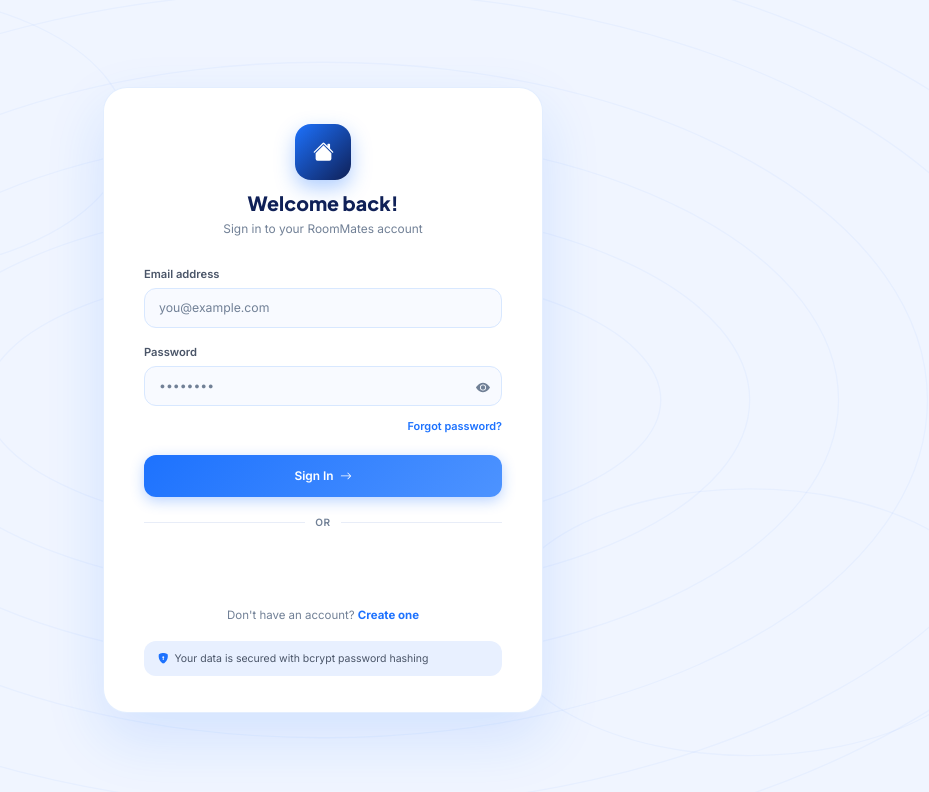
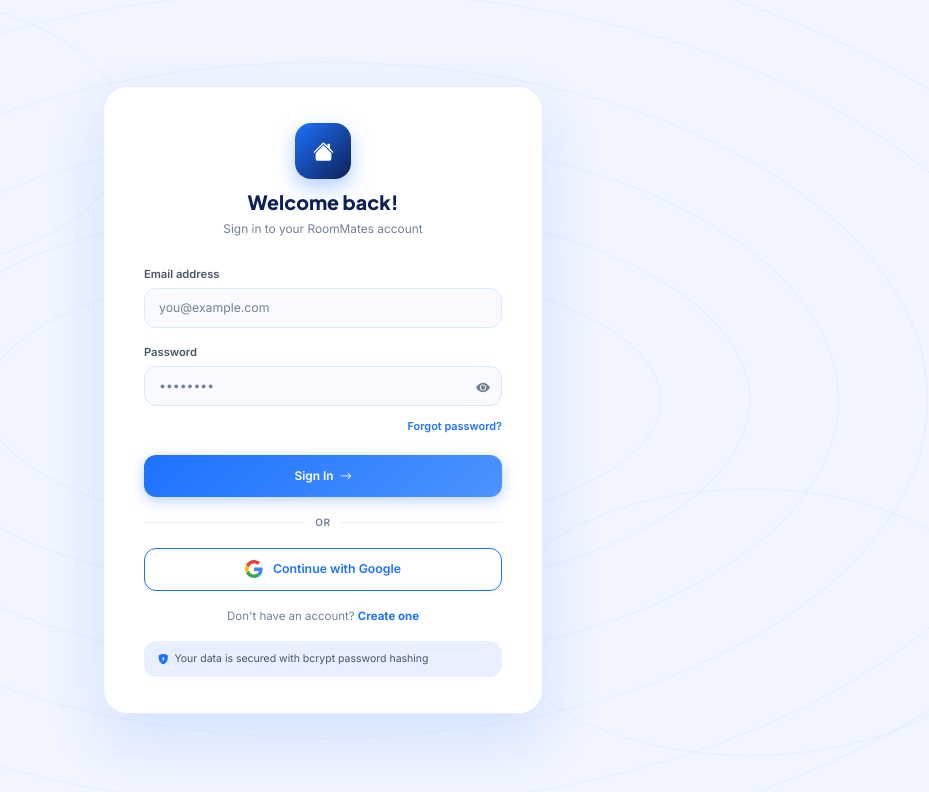
Before and after one commit to nikksinghh/expense-tracker, a React (Vite) app in the folder Frontend/: page /login in a window 1280 px wide. Shown: the top 792 px of the page, without its empty margins (317-1246 px from the left). Built offline with nearby package versions, Linux system fonts and the light colour scheme; no server answers.

Commit message:
fix(auth): ensure GoogleAuthButton always renders below OR divider with real Google client ID

```diff
--- a/Frontend/src/components/Auth/GoogleAuthButton.jsx
+++ b/Frontend/src/components/Auth/GoogleAuthButton.jsx
@@ -2,6 +2,9 @@ import { useEffect, useRef, useState } from 'react';
 import { useNavigate } from 'react-router-dom';
 import { useAuth } from '../../contexts/AuthContext';
 import { useToast } from '../../contexts/ToastContext';
+
+// Real Google OAuth Client ID provided for the RoomMates project
+const DEFAULT_GOOGLE_CLIENT_ID = '142740479335-23ben0g6abeob15cbs8i1pdikekljna3.apps.googleusercontent.com';
 
 // Safe Client-side JWT Decoder for Google ID Tokens
 const decodeGoogleJwt = (token) => {
@@ -20,21 +23,30 @@ const decodeGoogleJwt = (token) => {
   }
 };
 
-const GoogleAuthButton = ({ text = 'signin_with', isRegister = false }) => {
-  const googleBtnRef = useRef(null);
-  const [isConfigured, setIsConfigured] = useState(false);
+const GoogleAuthButton = ({ isRegister = false }) => {
+  const googleBtnContainerRef = useRef(null);
+  const [loading, setLoading] = useState(false);
+  const [gsiLoaded, setGsiLoaded] = useState(false);
   const { loginWithGoogle } = useAuth();
   const toast = useToast();
   const navigate = useNavigate();
 
+  const clientId = (import.meta.env.VITE_GOOGLE_CLIENT_ID || DEFAULT_GOOGLE_CLIENT_ID).trim();
+
+  // Handle Google ID Token Response from GSI
   const handleCredentialResponse = async (response) => {
-    if (!response?.credential) return;
-    const payload = decodeGoogleJwt(response.credential);
-    if (!payload || !payload.email) {
-      toast('Failed to parse Google account information.', 'error');
+    if (!response?.credential) {
+      toast('No credential received from Google.', 'error');
       return;
     }
 
+    const payload = decodeGoogleJwt(response.credential);
+    if (!payload || !payload.email) {
+      toast('Failed to read Google account identity.', 'error');
+      return;
+    }
+
+    setLoading(true);
     try {
       const res = await loginWithGoogle({
         credential: response.credential,
@@ -54,101 +66,141 @@ const GoogleAuthButton = ({ text = 'signin_with', isRegister = false }) => {
       }
     } catch (err) {
       toast(err.response?.data?.message || 'Google authentication failed. Please try again.', 'error');
+    } finally {
+      setLoading(false);
     }
   };
 
   useEffect(() => {
-    const clientId = import.meta.env.VITE_GOOGLE_CLIENT_ID;
-    const isRealClientId = clientId && clientId.trim() !== '' && !clientId.includes('your_google_client_id') && !clientId.includes('1048293849182-googleclientid');
-
-    if (!isRealClientId) {
-      setIsConfigured(false);
+    // 1. Ensure Google Identity Services script is present in DOM
+    const loadGsiScript = () => {
+      if (window.google?.accounts?.id) {
+        setGsiLoaded(true);
         return;
       }
 
-    setIsConfigured(true);
+      const existingScript = document.querySelector('script[src="https://accounts.google.com/gsi/client"]');
+      if (!existingScript) {
+        const script = document.createElement('script');
+        script.src = 'https://accounts.google.com/gsi/client';
+        script.async = true;
+        script.defer = true;
+        script.onload = () => setGsiLoaded(true);
+        document.head.appendChild(script);
+      } else {
+        existingScript.addEventListener('load', () => setGsiLoaded(true));
+        // Check periodically in case it already loaded
+        const checkInterval = setInterval(() => {
+          if (window.google?.accounts?.id) {
+            setGsiLoaded(true);
+            clearInterval(checkInterval);
+          }
+        }, 200);
+        setTimeout(() => clearInterval(checkInterval), 5000);
+      }
+    };
 
-    const initGoogleGSI = () => {
-      if (window.google?.accounts?.id) {
+    loadGsiScript();
+  }, []);
+
+  useEffect(() => {
+    if (!gsiLoaded || !window.google?.accounts?.id) return;
+
     try {
       window.google.accounts.id.initialize({
-            client_id: clientId.trim(),
+        client_id: clientId,
         callback: handleCredentialResponse,
         auto_select: false,
         cancel_on_tap_outside: true
       });
 
-          if (googleBtnRef.current) {
-            googleBtnRef.current.innerHTML = '';
-            window.google.accounts.id.renderButton(googleBtnRef.current, {
+      // Render the official Google button inside our container if desired
+      if (googleBtnContainerRef.current) {
+        googleBtnContainerRef.current.innerHTML = '';
+        window.google.accounts.id.renderButton(googleBtnContainerRef.current, {
           theme: 'outline',
           size: 'large',
           type: 'standard',
-              text: text,
+          text: isRegister ? 'signup_with' : 'signin_with',
           shape: 'rectangular',
-              width: '100%',
+          width: 320,
           logo_alignment: 'left'
         });
       }
 
-          // Trigger Google One-Tap account chooser for signed-in Chrome users
+      // Automatically display Google One-Tap for logged-in Chrome users
       window.google.accounts.id.prompt();
-        } catch (e) {
-          console.warn('Google GSI initialization notice:', e);
+    } catch (err) {
+      console.warn('Google GSI init notice:', err);
     }
-      }
-    };
+  }, [gsiLoaded, clientId, isRegister]);
+
+  // Click handler for our visible native RoomMates Google button
+  const handleButtonClick = () => {
+    if (loading) return;
 
     if (window.google?.accounts?.id) {
-      initGoogleGSI();
+      try {
+        window.google.accounts.id.initialize({
+          client_id: clientId,
+          callback: handleCredentialResponse,
+          auto_select: false
+        });
+        window.google.accounts.id.prompt();
+      } catch {
+        toast('Opening Google Authentication...', 'info');
+      }
     } else {
-      const interval = setInterval(() => {
-        if (window.google?.accounts?.id) {
-          clearInterval(interval);
-          initGoogleGSI();
-        }
-      }, 300);
-      return () => clearInterval(interval);
-    }
-  }, [text]);
-
-  const handleManualClick = () => {
-    const clientId = import.meta.env.VITE_GOOGLE_CLIENT_ID;
-    const isRealClientId = clientId && clientId.trim() !== '' && !clientId.includes('your_google_client_id') && !clientId.includes('1048293849182-googleclientid');
-
-    if (!isRealClientId) {
-      toast('Google Sign-In setup: Add your VITE_GOOGLE_CLIENT_ID to your environment variables (Vercel / .env).', 'warning');
-      return;
-    }
-
-    if (window.google?.accounts?.id) {
-      window.google.accounts.id.prompt();
-    } else {
-      toast('Connecting to Google Identity Services...', 'info');
+      toast('Loading Google Sign-In service. Please tap again in a moment.', 'info');
     }
   };
 
   return (
     <div style={{ width: '100%', margin: '12px 0' }}>
-      {isConfigured ? (
-        <div ref={googleBtnRef} style={{ width: '100%', minHeight: 42, display: 'flex', justifyContent: 'center' }} />
-      ) : (
+      {/* 1. Styled, visible native button that ALWAYS renders cleanly */}
       <button
         type="button"
         className="btn-rm-outline"
-          onClick={handleManualClick}
-          style={{ width: '100%', justifyContent: 'center', padding: '11px', display: 'flex', alignItems: 'center', gap: 10, fontSize: '0.88rem', fontWeight: 600 }}
-          id="google-auth-btn"
+        onClick={handleButtonClick}
+        disabled={loading}
+        style={{
+          width: '100%',
+          justifyContent: 'center',
+          padding: '11px',
+          display: 'flex',
+          alignItems: 'center',
+          gap: 10,
+          fontSize: '0.88rem',
+          fontWeight: 600,
+          position: 'relative',
+          cursor: loading ? 'not-allowed' : 'pointer'
+        }}
+        id="google-signin-btn"
       >
-          <svg width="18" height="18" viewBox="0 0 48 48">
+        {loading ? (
+          <span className="spinner" style={{ width: 18, height: 18, borderWidth: 2 }} />
+        ) : (
+          <>
+            <svg width="18" height="18" viewBox="0 0 48 48" style={{ flexShrink: 0 }}>
               <path fill="#EA4335" d="M24 9.5c3.54 0 6.71 1.22 9.21 3.6l6.85-6.85C35.9 2.38 30.47 0 24 0 14.62 0 6.51 5.38 2.56 13.22l7.98 6.19C12.43 13.72 17.74 9.5 24 9.5z"/>
               <path fill="#4285F4" d="M46.98 24.55c0-1.57-.15-3.09-.38-4.55H24v9.02h12.94c-.58 2.96-2.26 5.48-4.78 7.18l7.73 6c4.51-4.18 7.09-10.36 7.09-17.65z"/>
               <path fill="#FBBC05" d="M10.53 28.59c-.48-1.45-.76-2.99-.76-4.59s.27-3.14.76-4.59l-7.98-6.19C.92 16.46 0 20.12 0 24c0 3.88.92 7.54 2.56 10.78l7.97-6.19z"/>
               <path fill="#34A853" d="M24 48c6.48 0 11.93-2.13 15.89-5.81l-7.73-6c-2.15 1.45-4.92 2.3-8.16 2.3-6.26 0-11.57-4.22-13.47-9.91l-7.98 6.19C6.51 42.62 14.62 48 24 48z"/>
             </svg>
-          {isRegister ? 'Sign Up with Google' : 'Continue with Google'}
+            <span>{isRegister ? 'Sign Up with Google' : 'Continue with Google'}</span>
+          </>
+        )}
       </button>
-      )}
+
+      {/* 2. Hidden/Auxiliary GSI Mount Node for official GSI Button Overlay */}
+      <div
+        ref={googleBtnContainerRef}
+        style={{
+          display: 'none',
+          justifyContent: 'center',
+          marginTop: 6
+        }}
+      />
     </div>
   );
 };
```
Lines whose indentation alone changed are shown as unchanged.
